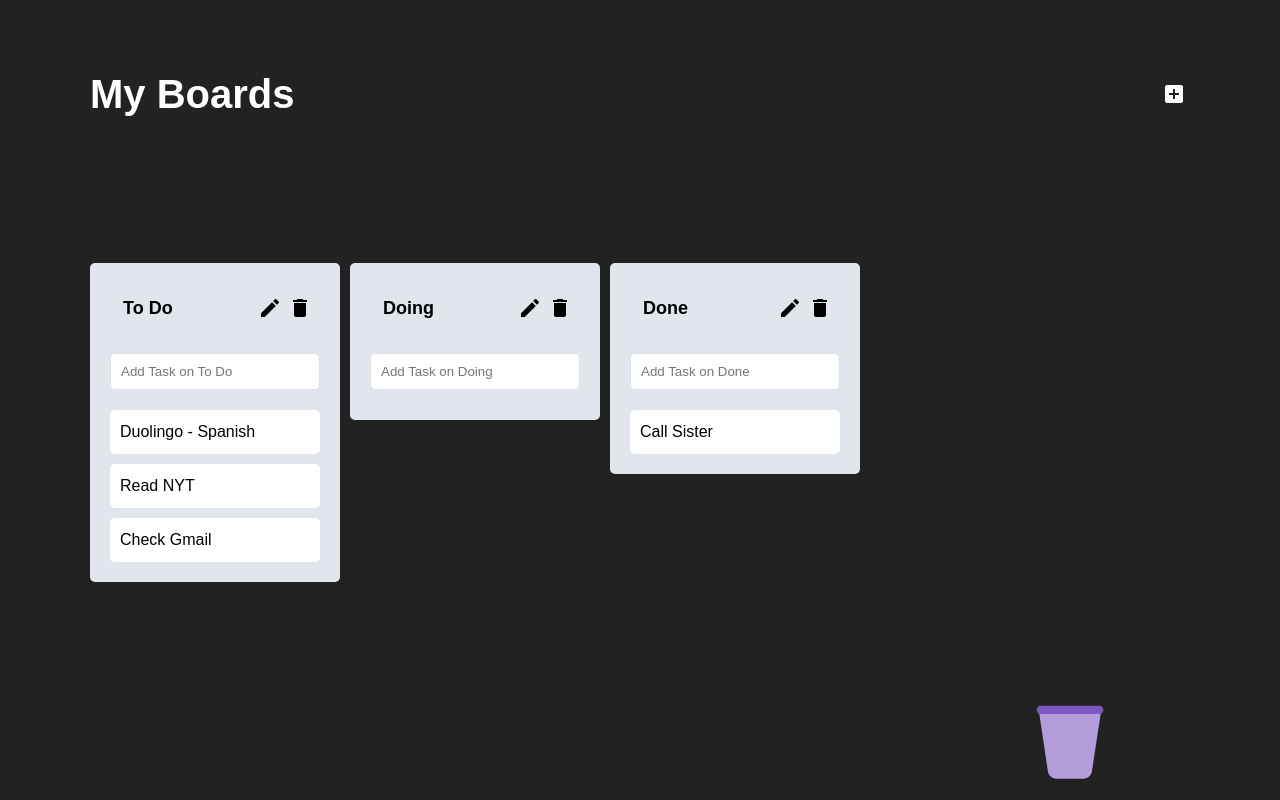
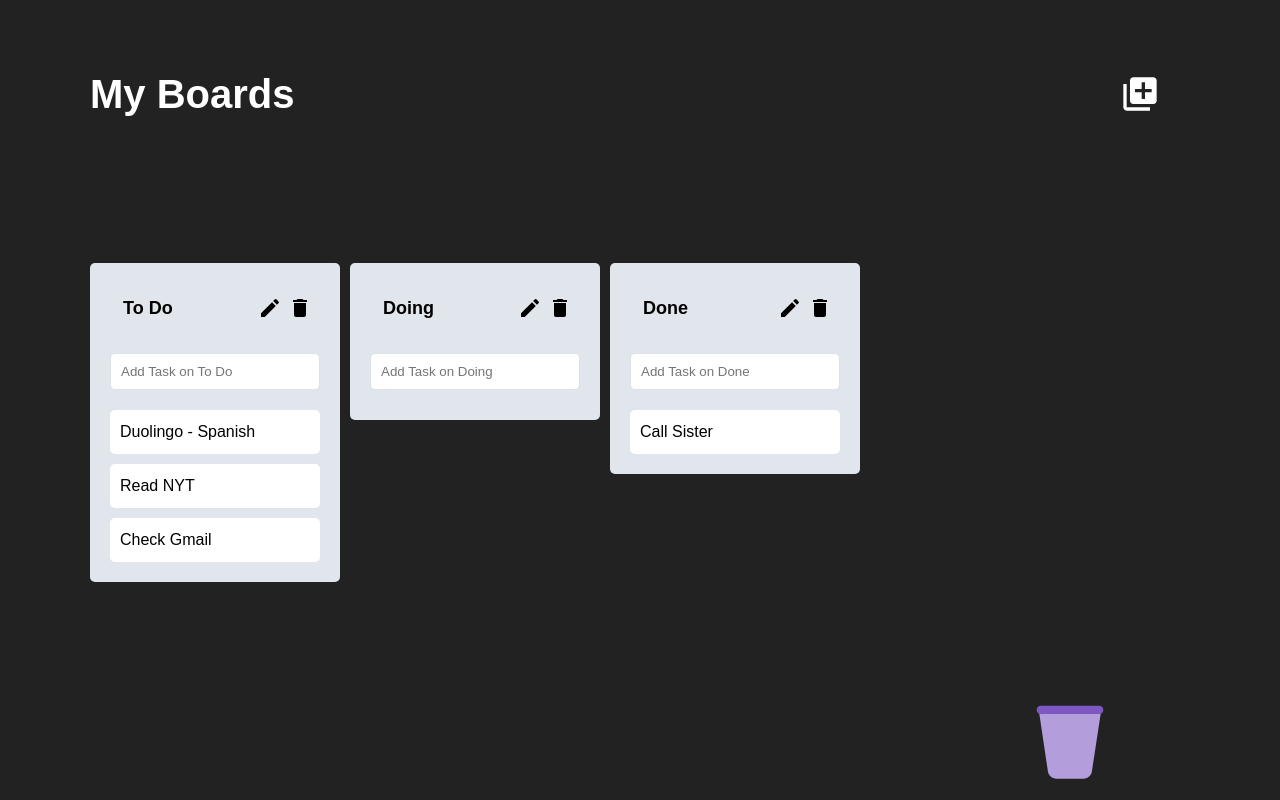
Before and after one commit to jiwonmik/Drag-and-Drop-Boards, a React (Create React App) app: page / in a window 1280 px wide. Built offline with nearby package versions, Linux system fonts and the light colour scheme.

Commit message:
Style Change: Add Board btn

```diff
--- a/src/components/Board/BoardCreate.tsx
+++ b/src/components/Board/BoardCreate.tsx
@@ -1,22 +1,24 @@
 import styled from "styled-components";
 import { useSetRecoilState } from "recoil";
 import { boardState } from "../../atom";
-import AddBoxIcon from '@mui/icons-material/AddBox';
+import LibraryAddIcon from '@mui/icons-material/LibraryAdd';
 
 const Button = styled.button`
   display: flex;
   align-items: center;
   justify-content: center;
-  width: 2rem;
-  height: 2rem;
   background: none;
   color: white;
+  width: 100px;
   padding: 5px;
   border-radius: 50%;
   border: none;
   & :hover {
     cursor: pointer;
     color: #E1E5EC;
+  };
+  & > svg {
+  font-size: 40px;
   }
 `;
 
@@ -41,7 +43,7 @@
 
     return (
       <Button onClick={onClick}>
-        <AddBoxIcon/>
+        <LibraryAddIcon/>
       </Button>
     );
 };
```
